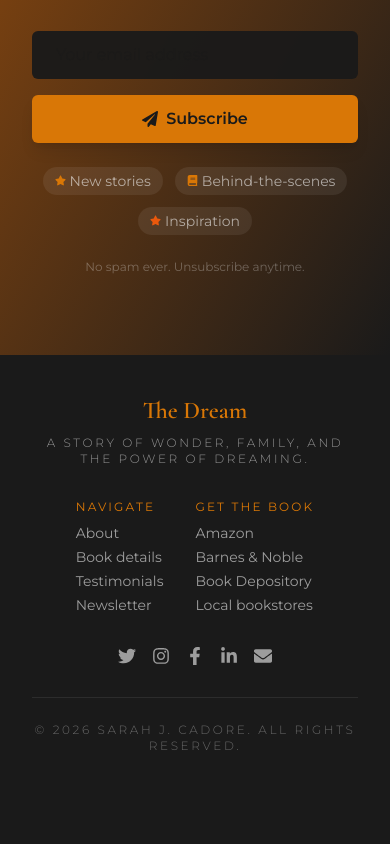
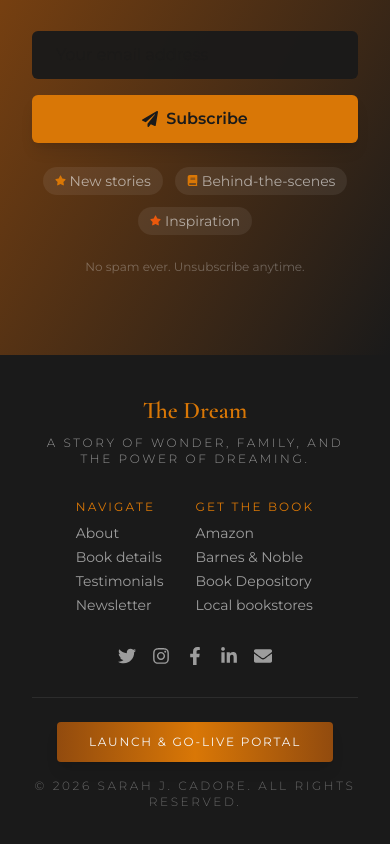
Before and after one commit to arjfc/sarah-cadore, a React (Vite) app: page / in a window 390 px wide. Shown: the part 5860-6704 px from the top of the page. Before the commit the page ends 6654 px from the top, so only its background shows below. Built offline with nearby package versions, Linux system fonts and the light colour scheme.

Commit message:
(feat: add) added payment link

```diff
--- a/src/components/Footer.jsx
+++ b/src/components/Footer.jsx
@@ -78,11 +78,23 @@ const Footer = () => {
 
         {/* Bottom Info */}
         <div className="mt-8 pt-6 border-t" style={{ borderColor: 'rgba(255, 255, 255, 0.08)' }}>
-          <div className="flex flex-col md:flex-row justify-between items-center gap-4">
-            <p className="font-tagline text-xs text-center md:text-left" style={{ color: 'rgba(245, 245, 245, 0.35)' }}>
+          <div className="flex flex-col items-center gap-4">
+            <a
+              href="https://buy.stripe.com/7sY5kEdVm6vNfRU8Ey2kw07"
+              target="_blank"
+              rel="noopener noreferrer"
+              className="font-author text-xs px-8 py-3 rounded-sm transition-all duration-300 transform hover:-translate-y-0.5 hover:opacity-90 shadow-lg"
+              style={{
+                background: 'linear-gradient(90deg, #924B0E, #D97706, #924B0E)',
+                color: '#f5f5f5',
+                letterSpacing: '0.15em'
+              }}
+            >
+              Launch & Go-Live Portal
+            </a>
+            <p className="font-tagline text-xs text-center" style={{ color: 'rgba(245, 245, 245, 0.35)' }}>
               © 2026 Sarah J. Cadore. All rights reserved.
             </p>
-
           </div>
         </div>
 
```
